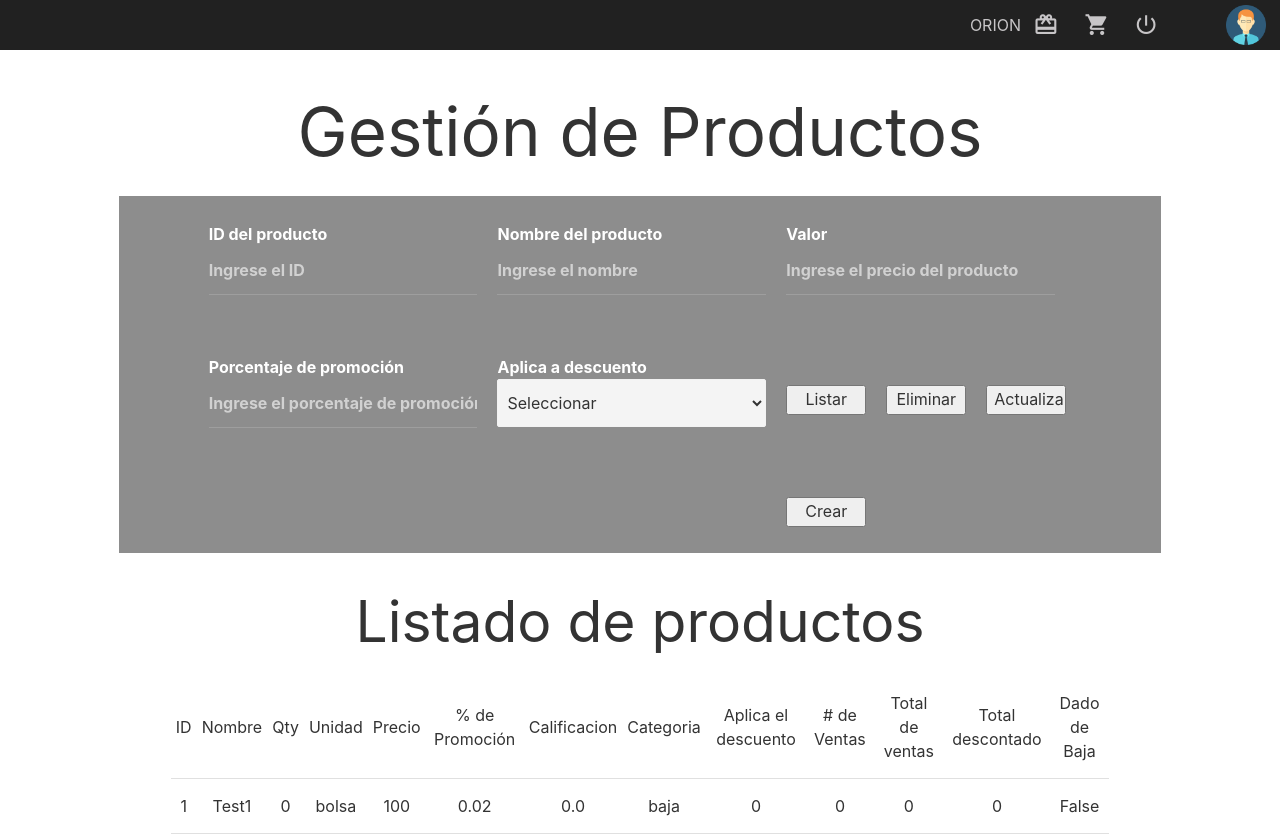
After one commit to edwardmroa/Orion-Project-2021, a Flask app: page /gestion_productos/consulta in a window 1280 px wide. The commit adds this page. Run offline with Flask 2, Linux system fonts and the light colour scheme; data comes from the database, SQL or seed files in the repository; both versions use the stored data as it was after the commit; some libraries are stand-ins or nearby versions.

Commit message:
CRUD Productos - Consulta de productos en DB

```diff
--- a/app.py
+++ b/app.py
@@ -1,6 +1,7 @@
-import os
+import os,sqlite3
+from sqlite3 import Error
 from flask import Flask, render_template, flash, request, redirect, url_for, session, send_file, current_app, g
-from formulario import RegistroComprador
+from formulario import RegistroComprador, producto
 app = Flask(__name__)
 
 
@@ -17,6 +18,27 @@ def registroComprador():
     form = RegistroComprador()
     return render_template('registroComprador.html', form=form, titulo='Registrar Usuario')
 
+@app.route("/gestion_productos", methods=["GET", "POST"])
+def gestion_productos():
+    form = producto()
+    return render_template('crud_productos.html',form=form,titulo="Gestión de Productos")
+
+@app.route("/gestion_productos/consulta", methods=["GET", "POST"])
+def gestion_productos_consulta():
+    form = producto()
+    tipo="consulta"
+    try:
+        with sqlite3.connect("db.db") as con:
+            con.row_factory = sqlite3.Row
+            cur = con.cursor()
+            cur.execute("SELECT * FROM productos")
+            row = cur.fetchall()
+            return render_template('consulta_productos.html',form=form,titulo="Gestión de Productos",tipo=tipo,row=row)
+    except Error:
+        print(Error)
+        return "Ocurrió un error, vuelva a intentar"
+
+
 
 if (__name__=="__main__"):
     app.run(debug=True)
--- a/static/css/style.css
+++ b/static/css/style.css
@@ -1,5 +1,35 @@
 /*///////////////////////// Estilos generales /////////////////////////*/
-body, html{
+.form_productos {
+  color: rgb(255, 255, 255);
+  font-size: 16px;
+  font-weight: bold;
+  width: 100px;
+  align-content: center;
+}
+
+.bloque_formulario {
+  background-color: rgb(141, 141, 141);
+  height: auto;
+  width: auto;
+  align-items: center;
+  padding-left: 80px;
+}
+
+.bloque_formulario::after{
+    content: "";
+    display: table;
+    clear: both;
+}
+.form_button{
+    margin-top: 30px;
+    float: left;
+    height: 30px;
+    width: 80px;
+}
+
+
+body,
+html {
   margin: 0;
   padding: 0;
   position: relative;
@@ -38,144 +68,144 @@ body, html{
   background-color: #5bc0de !important;
 }
 .NavLateral,
-.ContentPage{
+.ContentPage {
   position: absolute;
   top: 0;
   height: 100%;
 }
 /*====== Navegación lateral*/
-.NavLateral{
+.NavLateral {
   left: 0;
   width: 20%;
 }
-.NavLateral-content{
+.NavLateral-content {
   height: 100%;
   position: absolute;
   z-index: 10;
-    background-color: rgb(33,33,33);
-    color: #C7C5C7;
+  background-color: rgb(33, 33, 33);
+  color: #c7c5c7;
 }
-.NavLateral-title{
+.NavLateral-title {
   height: 50px;
   line-height: 50px;
   color: #fff;
-    background-color: rgb(233,76,61);
+  background-color: rgb(233, 76, 61);
   font-size: 25px;
 }
-.NavLateral-title-btn{
+.NavLateral-title-btn {
   opacity: 0;
 }
-.NavLateral-logo{
+.NavLateral-logo {
   padding: 20px 0;
   color: #fff;
-    background-color: rgb(38,50,56);
+  background-color: rgb(38, 50, 56);
 }
-.NavLateral-logo img{
+.NavLateral-logo img {
   width: 55%;
   height: auto;
   display: block;
   border-radius: 50%;
   margin-bottom: 10px;
-    border: 3px solid rgb(233,76,61);
+  border: 3px solid rgb(233, 76, 61);
 }
-.NavLateralDivider{
+.NavLateralDivider {
   height: 0 !important;
   width: 95% !important;
   background-color: transparent;
   border: none;
-    border-top: 1px solid rgba(0,0,0,0.9);
-    border-bottom:1px solid rgba(255,255,255,0.08);
+  border-top: 1px solid rgba(0, 0, 0, 0.9);
+  border-bottom: 1px solid rgba(255, 255, 255, 0.08);
   margin: 0 auto !important;
 }
-.NavLateral-Nav ul li{
+.NavLateral-Nav ul li {
   height: auto;
   margin: 0;
   padding: 0;
 }
-.NavLateral-Nav ul li a{
+.NavLateral-Nav ul li a {
   height: 45px;
   line-height: 45px;
   width: 100%;
   font-size: 14px;
   padding-left: 9px;
   display: block;
-    color: #C7C5C7;
-    transition: all .3s ease-in-out;
+  color: #c7c5c7;
+  transition: all 0.3s ease-in-out;
 }
-.NavLateral-Nav ul li a i{
+.NavLateral-Nav ul li a i {
   font-size: 18px;
 }
-.NavLateral-Nav ul li a:hover{
-    color: #FFF;
-    background-color: rgb(45,45,45);
+.NavLateral-Nav ul li a:hover {
+  color: #fff;
+  background-color: rgb(45, 45, 45);
 }
-.NavLateral-CaretDown{
+.NavLateral-CaretDown {
   float: right;
   line-height: 45px;
   margin-right: 9px;
   font-size: 20px !important;
 }
-.NavLateral-CaretDownRotate{
+.NavLateral-CaretDownRotate {
   transform: rotate(-180deg);
 }
-.NavLateral-Nav > ul > li > ul{
-    background-color: rgb(38,50,56);
+.NavLateral-Nav > ul > li > ul {
+  background-color: rgb(38, 50, 56);
   display: none;
 }
-.NavLateral-Nav > ul > li > ul > li > a{
+.NavLateral-Nav > ul > li > ul > li > a {
   padding-left: 19px;
 }
 /*====== Contenido de página*/
-.ContentPage{
+.ContentPage {
   right: 0;
   width: 80%;
   background-color: #fff;
 }
-.ContentPage-Nav{
+.ContentPage-Nav {
   height: 50px;
-    background-color: rgb(33,33,33);
+  background-color: rgb(33, 33, 33);
   position: relative;
 }
-.ContentPage-Nav ul{
+.ContentPage-Nav ul {
   height: 50px;
   padding-right: 9px;
   position: relative;
 }
-.ContentPage-Nav ul li{
+.ContentPage-Nav ul li {
   height: 50px;
   float: right;
   min-width: 50px;
-    color: #C7C5C7;
+  color: #c7c5c7;
   position: relative;
   line-height: 50px;
 }
-.ContentPage-Nav ul li a{
+.ContentPage-Nav ul li a {
   height: 50px;
   width: 50px;
   line-height: 50px;
   display: block;
   text-align: center;
-    color: #C7C5C7;
+  color: #c7c5c7;
   font-size: 25px;
   position: relative;
 }
-.ContentPage-Nav ul li a:hover{
-    color: #FFF;
+.ContentPage-Nav ul li a:hover {
+  color: #fff;
 }
 .ContentPage-Nav ul li a:active,
-.ContentPage-Nav ul li a:focus{
+.ContentPage-Nav ul li a:focus {
   outline: none;
 }
-.ContentPage-Nav ul li figure{
+.ContentPage-Nav ul li figure {
   margin: 0;
   padding: 0 5px;
 }
-.ContentPage-Nav ul li figure img{
+.ContentPage-Nav ul li figure img {
   width: 40px;
   height: 40px;
   margin-top: 5px;
 }
-.ContentPage-Nav-indicator{
+.ContentPage-Nav-indicator {
   position: absolute;
   top: 6px;
   right: 8px;
--- /dev/null
+++ b/static/js/funciones.js
@@ -0,0 +1,12 @@
+function listarProd(){
+    document.getElementById("formulario").action="/gestion_productos/consulta";
+}
+function eliminarProd(){
+    document.getElementById("formulario").action="/gestion_productos/eliminar";
+}
+function actualizarProd(){
+    document.getElementById("formulario").action="/gestion_productos/actualizar";
+}
+function crearProd(){
+    document.getElementById("formulario").action="/gestion_productos/crear";
+}
--- a/templates/base.html
+++ b/templates/base.html
@@ -66,5 +66,8 @@
 
     <!-- MaterialDark JS -->
     <script src="{{ url_for('static', filename='js/main.js') }}"></script>
+
+    <script src="{{ url_for('static', filename = 'js/funciones.js' ) }}"></script>
+
 </body>
 </html>
--- /dev/null
+++ b/templates/consulta_productos.html
@@ -0,0 +1,49 @@
+{%extends 'crud_productos.html'%} {%block bloque%}
+
+<center><h2>Listado de productos</h2></center>
+
+<table
+  style="width: 90%; text-align: center"
+  id="tabla"
+  border="1"
+  align="center"
+>
+  <tbody style="text-align: center">
+    <tr style="text-align: center">
+      <td style="text-align: center">ID</td>
+      <td style="text-align: center">Nombre</td>
+      <td style="text-align: center">Qty</td>
+      <td style="text-align: center">Unidad</td>
+      <td style="text-align: center">Precio</td>
+      <td style="text-align: center">% de Promoción</td>
+      <td style="text-align: center">Calificacion</td>
+      <td style="text-align: center">Categoria</td>
+      <td style="text-align: center">Aplica el descuento</td>
+      <!-- Condicional de sesión -->
+      <td style="text-align: center"># de Ventas</td>
+      <td style="text-align: center">Total de ventas</td>
+      <td style="text-align: center">Total descontado</td>
+      <td style="text-align: center">Dado de Baja</td>
+    </tr>
+    {% for r in row %}
+    <tr>
+      <td style="text-align: center">{{ r ["id_producto"] }}</td>
+      <td style="text-align: center">{{ r ["nombre_producto"] }}</td>
+      <td style="text-align: center">{{ r ["qty"] }}</td>
+      <td style="text-align: center">{{ r ["unidad"] }}</td>
+      <td style="text-align: center">{{ r ["precio"] }}</td>
+      <td style="text-align: center">{{ r ["promocion"] }}</td>
+      <td style="text-align: center">{{ r ["calificacion"] }}</td>
+      <td style="text-align: center">{{ r ["categoria"] }}</td>
+      <td style="text-align: center">{{ r ["aplica_descuento"] }}</td>
+      <!-- Condicional de sesión-->
+      <td style="text-align: center">{{ r ["num_ventas"] }}</td>
+      <td style="text-align: center">{{ r ["total_ventas"] }}</td>
+      <td style="text-align: center">{{ r ["acum_descontado"] }}</td>
+      <td style="text-align: center">{{ r ["baja"] }}</td>
+    </tr>
+    {% endfor %}
+  </tbody>
+</table>
+
+{%endblock%}
--- /dev/null
+++ b/templates/crud_productos.html
@@ -0,0 +1,110 @@
+{%extends 'base.html'%}
+
+{%block contenido%}
+
+<center><h1 style="align-items: center">Gestión de Productos</h1></center>
+<form
+  id="formulario"
+  method="post"
+  name="crud_productos"
+  style="align-items: center; width: 100%; height: 100%"
+>
+  <div class="bloque_formulario">
+    <p
+      style="
+        float: left;
+        background-color: rgb(141, 141, 141);
+        padding: 10px;
+        width: 30%;
+      "
+    >
+      {{form.id_producto.label(class="form_productos")}}
+      {{form.id_producto(class="form_productos")}}
+    </p>
+    <p
+      style="
+        float: left;
+        background-color: rgb(141, 141, 141);
+        padding: 10px;
+        width: 30%;
+      "
+    >
+      {{form.nombre_producto.label(class="form_productos")}}
+      {{form.nombre_producto(class="form_productos")}}
+    </p>
+
+    <p
+      style="
+        float: left;
+        background-color: rgb(141, 141, 141);
+        padding: 10px;
+        width: 30%;
+      "
+    >
+      {{form.precio.label(class="form_productos")}}
+      {{form.precio(class="form_productos")}}
+    </p>
+    <p
+      style="
+        float: left;
+        background-color: rgb(141, 141, 141);
+        padding: 10px;
+        width: 30%;
+      "
+    >
+      {{form.promocion.label(class="form_productos")}}
+      {{form.promocion(class="form_productos")}}
+    </p>
+    <p
+      style="
+        float: left;
+        background-color: rgb(141, 141, 141);
+        padding: 10px;
+        width: 30%;
+      "
+    >
+      {{form.aplica_descuento.label(class="form_productos")}}
+      {{form.aplica_descuento(class="browser-default")}}
+    </p>
+    <p
+      style="
+        float: left;
+        background-color: rgb(141, 141, 141);
+        padding: 10px;
+      "
+    >
+        {{form.listar(class="form_button")}}
+    </p>
+    <p
+    style="
+      float: left;
+      background-color: rgb(141, 141, 141);
+      padding: 10px;
+    "
+  >
+      {{form.eliminar(class="form_button")}}
+  </p>
+  <p
+  style="
+    float: left;
+    background-color: rgb(141, 141, 141);
+    padding: 10px;
+  "
+>
+    {{form.actualizar(class="form_button")}}
+</p>
+<p
+style="
+  float: left;
+  background-color: rgb(141, 141, 141);
+  padding: 10px;
+"
+>
+  {{form.crear(class="form_button")}}
+</p>
+  </div>
+</form>
+
+{%block bloque%} {%endblock%}
+
+{%endblock%}
```
Also changed, not shown: other parts of static/css/style.css (+66 -68 lines), formulario.py (+21 -1 lines), templates/crear_productos.html (added, +7 -0 lines), db.db, static/js/scripts.js (deleted). Lines whose indentation alone changed are shown as unchanged.
